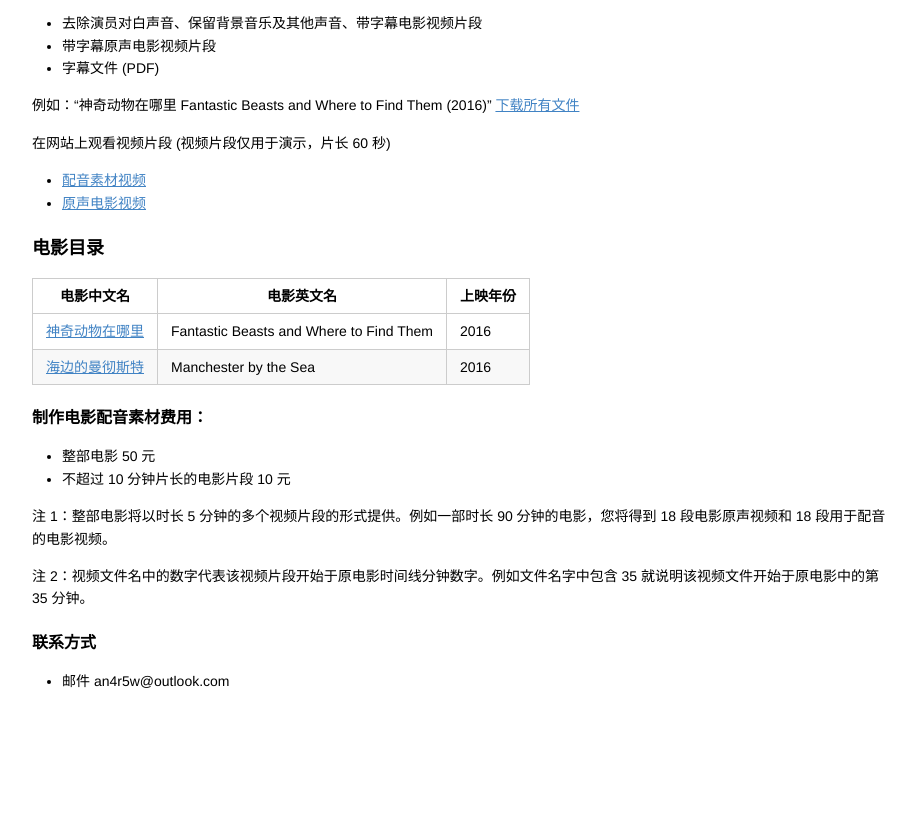
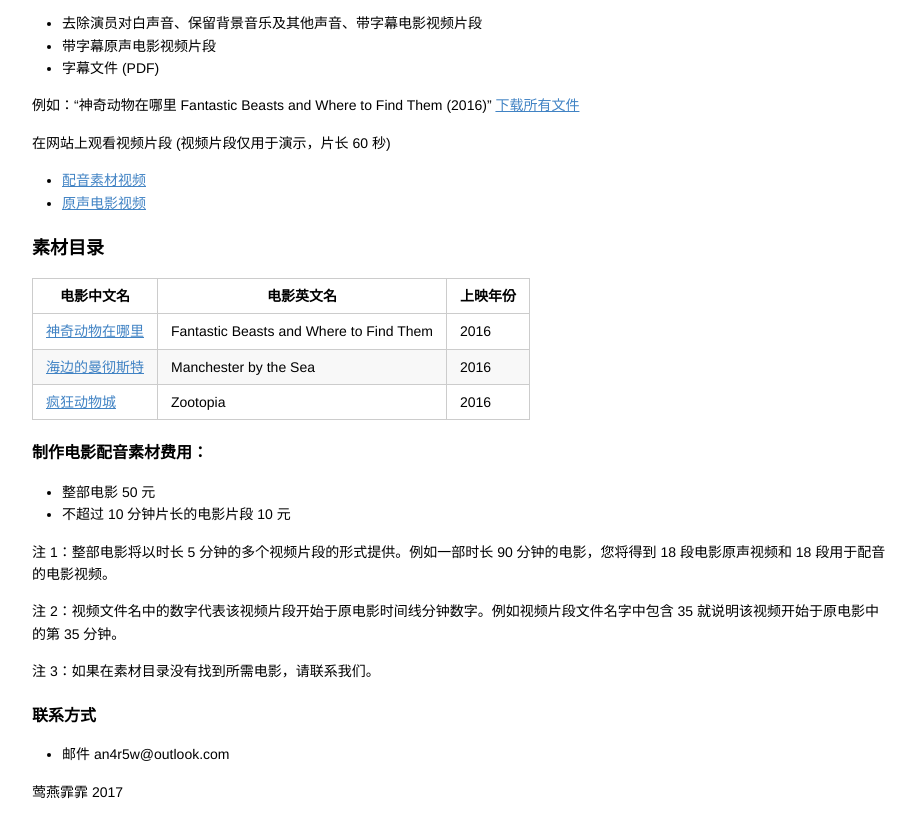
Before and after one commit to an4r5w/an4r5w.github.io, a plain HTML site: page index.html in a window 1280 px wide. Shown: the part 115-948 px from the top of the page, without its empty margins (181-1095 px from the left). Before the commit the page ends 838 px from the top, so only its background shows below. Drawn offline with Linux system fonts and the light colour scheme.

Commit message:
update move list

```diff
--- a/index.html
+++ b/index.html
@@ -5,7 +5,7 @@
 
 <meta charset="utf-8">
 <meta name="viewport" content="width=device-width, initial-scale=1.0, user-scalable=yes">
-<title>电影配音素材</title>
+<title>莺燕霏霏·电影配音素材</title>
 
 
 <style type="text/css">
@@ -347,7 +347,7 @@ kbd {
 <li><a href="https://v.qq.com/x/page/s03841kx7zu.html">原声电影视频</a></li>
 </ul>
 
-<h3 id="toc_1">电影目录</h3>
+<h3 id="toc_1">素材目录</h3>
 
 <table>
 <thead>
@@ -369,6 +369,11 @@ kbd {
 <td>Manchester by the Sea</td>
 <td>2016</td>
 </tr>
+<tr>
+<td><a href="https://movie.douban.com/subject/25662329/">疯狂动物城</a></td>
+<td>Zootopia</td>
+<td>2016</td>
+</tr>
 </tbody>
 </table>
 
@@ -381,7 +386,9 @@ kbd {
 
 <p>注 1：整部电影将以时长 5 分钟的多个视频片段的形式提供。例如一部时长 90 分钟的电影，您将得到 18 段电影原声视频和 18 段用于配音的电影视频。</p>
 
-<p>注 2：视频文件名中的数字代表该视频片段开始于原电影时间线分钟数字。例如文件名字中包含 35 就说明该视频文件开始于原电影中的第 35 分钟。</p>
+<p>注 2：视频文件名中的数字代表该视频片段开始于原电影时间线分钟数字。例如视频片段文件名字中包含 35 就说明该视频开始于原电影中的第 35 分钟。</p>
+
+<p>注 3：如果在素材目录没有找到所需电影，请联系我们。</p>
 
 <h4 id="toc_3">联系方式</h4>
 
@@ -389,6 +396,8 @@ kbd {
 <li>邮件 an4r5w@outlook.com</li>
 </ul>
 
+<p>莺燕霏霏 2017</p>
+
 
 
 
```
